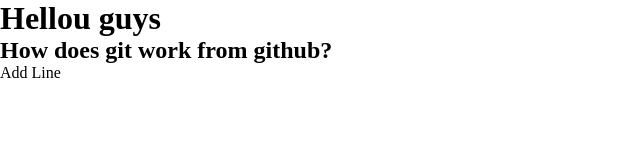
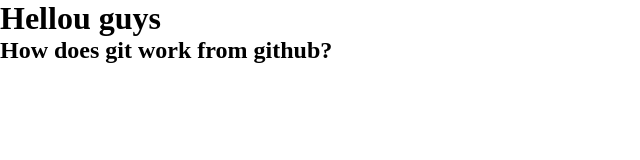
Before and after one commit to Fremays/learning-git, a plain HTML site: page index.html in a window 1280 px wide. Shown: the full height of the page, 0-640 px from the left. Drawn offline with Linux system fonts and the light colour scheme.

Commit message:
new commit №3

```diff
--- a/index.html
+++ b/index.html
@@ -21,4 +21,3 @@
 <script scr="script.js"></script>
 
 </html>
-Add Line
```
